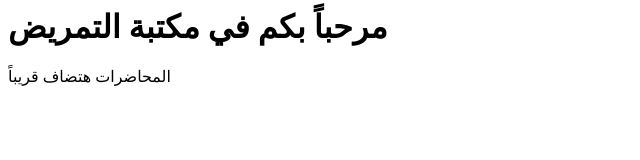
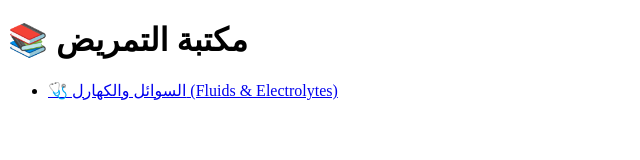
Before and after one commit to Shabanklash/nurse_shaban.github.io, a plain HTML site: page index.html in a window 1280 px wide. Shown: the whole page, without its empty margins (0-640 px from the left). Drawn offline with Linux system fonts and the light colour scheme.

Commit message:
Update index.html

```diff
--- a/index.html
+++ b/index.html
@@ -1,2 +1,13 @@
-<h1>مرحباً بكم في مكتبة التمريض</h1>
-<p>المحاضرات هتضاف قريباً</p>
+<!DOCTYPE html>
+<html>
+<head>
+    <title>مكتبة التمريض</title>
+    <meta charset="UTF-8">
+</head>
+<body>
+    <h1>📚 مكتبة التمريض</h1>
+    <ul>
+        <li><a href="fluids-electrolytes.html">🩺 السوائل والكهارل (Fluids & Electrolytes)</a></li>
+    </ul>
+</body>
+</html>
```
